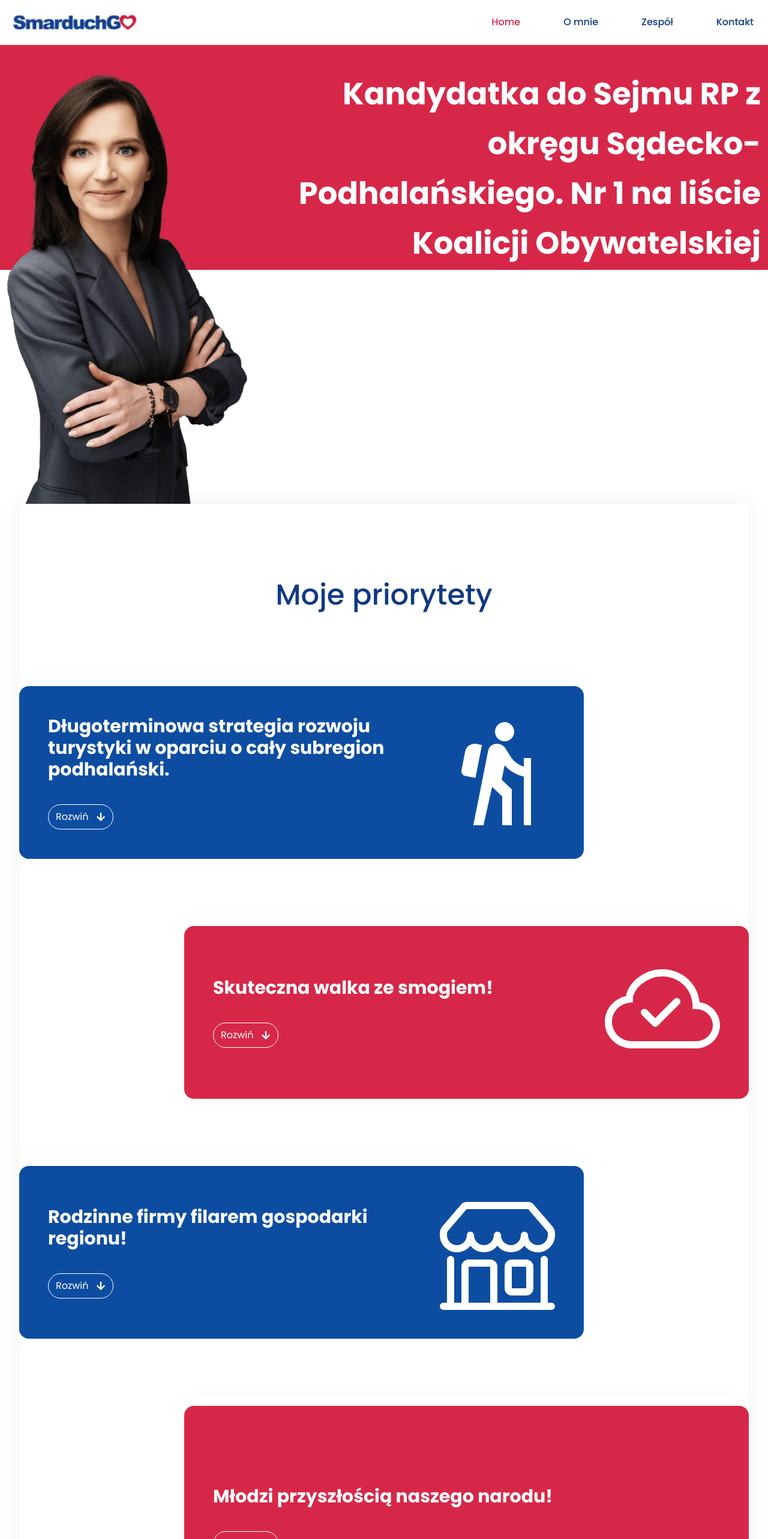
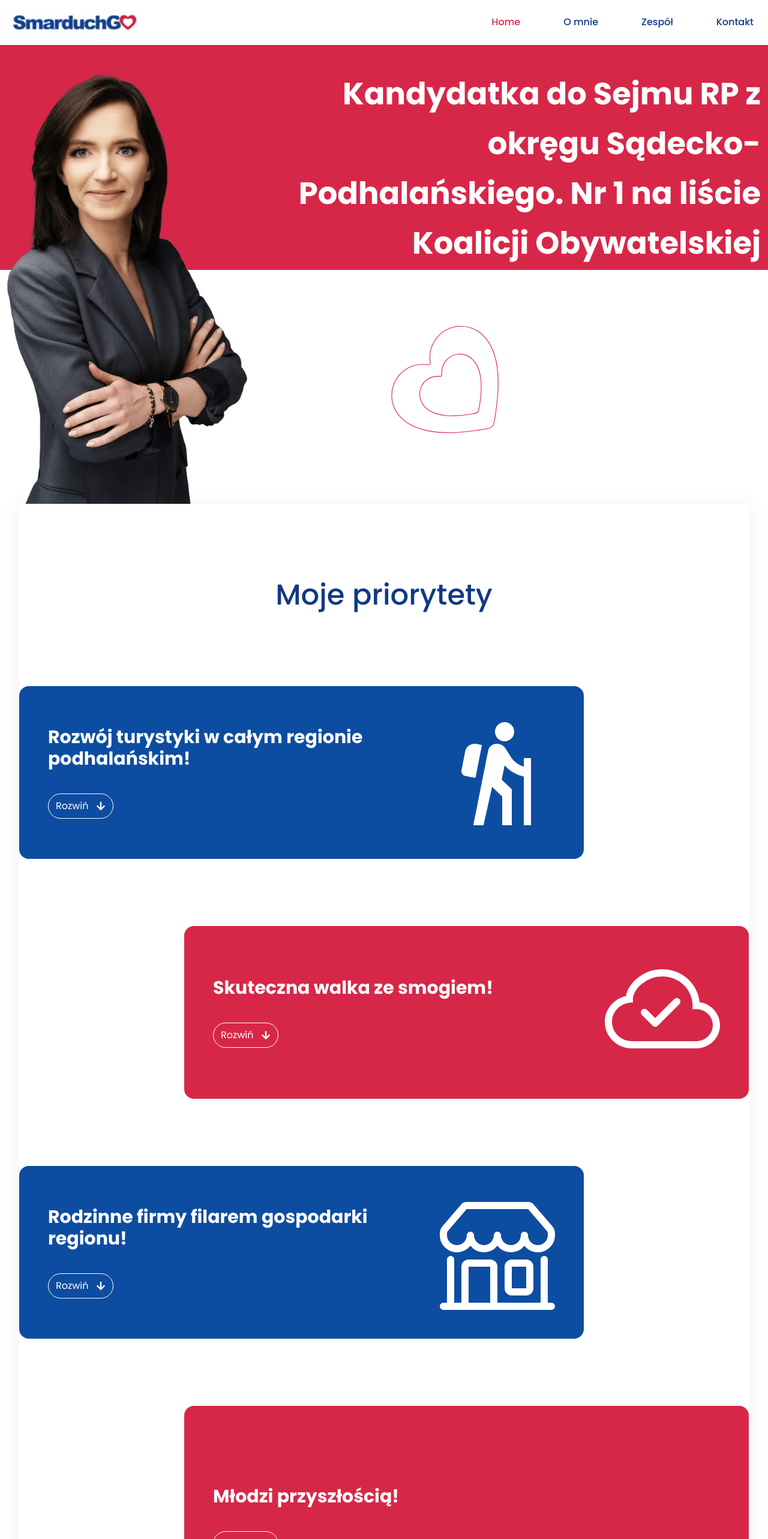
Before and after one commit to F4eNn/Weronika-smarduch-Posel, a Next.js app: page / in a window 1280 px wide. Shown: the top 2566 px of the page at 60% size. Built offline with nearby package versions, Linux system fonts and the light colour scheme; some icons are missing.

Commit message:
feat: add animate heart on hero

```diff
--- a/src/components/about/AboutMe.tsx
+++ b/src/components/about/AboutMe.tsx
@@ -18,13 +18,13 @@ export const AboutMe = () => {
 						<p className='mb-5'>
 							Nazywam się Weronika Smarduch wychowałam się w Nowym Targu, a mieszkam w Łopusznej. Jestem absolwentką
 							Uniwersytetu Ekomicznego w Krakowie. Od prawie dziesięciu lat zajmuję się analizą i kontrolą finansową w
-							inwestycjach i branży Horeca. Doskonale znam problemy jakie przechodzą przedsiębiorcy na południu
-							Małopolski. Pandemia Covid-19, rosnące koszty prowadzenia działalności i polski ład doprowadziło wiele
+							inwestycjach i branży Horeca. Doskonale znam problemy przez jakie przechodzą przedsiębiorcy na południu
+							Małopolski. Pandemia COVID-19, rosnące koszty prowadzenia działalności i Polski Ład doprowadziło wiele
 							małych firm do upadku a branża gastronomiczna znajduje sie obecnie w głębokim kryzysie.Dlatego właśnie
 							gospodarka i wolny rynek jest dla mnie priorytetem.
 						</p>
 						<p className='mb-5'>
-							Dzięki zaangażowaniu wielu młodych osób, udało nam się dorzucić, do debaty lokalne problem, z którymi
+							Dzięki zaangażowaniu wielu młodych osób rozmawiamy i rozwiązujemy realne, lokalne problemy, z którymi
 							borykają się mieszkańcy małych miejscowości. Brak młodych ludzi, wykluczenia komunikacyjne i ubożejące
 							rodziny są dziś nasza największą bolączką i mamy plan jak to zmienić! Dziś dostaliśmy możliwość
 							wprowadzenia naszych pomysłów w życie!
@@ -39,9 +39,9 @@ export const AboutMe = () => {
 						<div className='sm:ml-10'>
 							<p className='my-10 mb-5  text-left font-[500]'>kandyduję do Sejmu RP:</p>
 							<ul className='ml-10 list-disc space-y-3 text-left '>
-								<li>aby młode pokolenia miało odpowiednią reprezentację,</li>
-								<li>aby mieszkańcy małych miast i wsi odzyskali swój własny głos w parlamencie,</li>
-								<li>aby problemy lokalnych społeczeństw zawszy były priorytetem.</li>
+								<li>Aby młode pokolenia miały odpowiednią reprezentację,</li>
+								<li>Aby mieszkańcy małych miast i wsi odzyskali swój własny głos w parlamencie,</li>
+								<li>Aby problemy lokalnych społeczeństw zawszy były priorytetem.</li>
 							</ul>
 						</div>
 						<div className='absolute right-0 top-16 -z-10 h-40 w-40 fill-darkBlue/10'>
--- a/src/components/home/Hero.tsx
+++ b/src/components/home/Hero.tsx
@@ -2,12 +2,13 @@ import React from 'react'
 import Image from 'next/image'
 
 import { Wrapper } from '@/components/ui/Wrapper'
+import { AnimateHeart } from '../ui/AnimateHeart'
 
 export const Hero = () => {
 	return (
 		<div className='h-[375px] w-full bg-secondary pt-10 md:h-[325px] lg:h-[375px]'>
 			<Wrapper>
-				<div className='mx-3 flex flex-col justify-between md:flex-row '>
+				<div className='relative mx-3 flex flex-col justify-between md:flex-row '>
 					<Image
 						src='/weronika-minify/Weronika-stoi.webp'
 						alt='Weronika Smarduch'
@@ -15,9 +16,12 @@ export const Hero = () => {
 						height={600}
 						className='md:w-[300px] lg:w-[400px]'
 					/>
-					<h1 className='mt-11 font-bold text-center text-[2rem] leading-[3.7rem] text-darkBlue md:mt-0 md:text-right md:text-[2.2rem]  md:leading-[3.5rem] md:text-white lg:text-[2.8rem] lg:leading-[4.2rem] xl:text-[3.2rem] xl:leading-[5.2rem]'>
+					<h1 className='mt-11 text-center text-[2rem] font-bold leading-[3.7rem] text-darkBlue md:mt-0 md:text-right md:text-[2.2rem]  md:leading-[3.5rem] md:text-white lg:text-[2.8rem] lg:leading-[4.2rem] xl:text-[3.2rem] xl:leading-[5.2rem]'>
 						Kandydatka do Sejmu RP z okręgu Sądecko-Podhalańskiego. Nr 1 na liście Koalicji Obywatelskiej
 					</h1>
+					<div className='absolute  hidden  -rotate-45 md:bottom-0 md:left-1/2 md:block md:h-[175px] md:w-[175px] lg:h-[250px] lg:w-[250px] lg:bottom-16'>
+						<AnimateHeart />
+					</div>
 				</div>
 			</Wrapper>
 		</div>
--- /dev/null
+++ b/src/components/ui/AnimateHeart.tsx
@@ -0,0 +1,55 @@
+'use client'
+import React from 'react'
+
+import { motion } from '@/lib/motion'
+
+export const AnimateHeart = () => {
+	const pathVariants = {
+		initial: {
+			pathLength: 0,
+		},
+		animate: {
+			pathLength: 1,
+			transition: {
+				duration: 3,
+				ease: 'easeInOut',
+			},
+		},
+	}
+
+	return (
+		<svg
+			version='1.0'
+			xmlns='http://www.w3.org/2000/svg'
+			width='100%'
+			height='100%'
+			viewBox='0 0 900.000000 900.000000'
+			preserveAspectRatio='xMidYMid meet'
+		>
+			<g
+				transform='translate(0.000000,900.000000) scale(0.100000,-0.100000)'
+				className='transition-all duration-300'
+				fill='none'
+			>
+				<motion.path
+					strokeWidth={40}
+					stroke='#d72748'
+					{...pathVariants}
+					d='M2651 7779 c-47 -5 -136 -21 -199 -35 -673 -151 -1206 -653 -1397
+-1316 -50 -174 -67 -306 -68 -518 0 -281 37 -516 125 -790 308 -958 1115
+-1902 2508 -2937 337 -250 645 -466 699 -491 74 -34 171 -40 257 -17 68 18
+145 68 519 339 1332 965 2115 1777 2548 2641 153 307 243 591 299 940 17 110
+17 508 0 605 -98 547 -380 985 -827 1282 -348 231 -797 342 -1214 298 -521
+-55 -996 -324 -1305 -740 -65 -87 -81 -100 -125 -100 -42 0 -56 12 -137 120
+-66 88 -213 239 -304 313 -385 311 -883 457 -1379 406z m1138 -1380 c234 -60
+419 -178 592 -376 41 -48 49 -53 87 -53 39 0 46 6 169 128 142 141 232 202
+385 259 120 45 213 64 348 70 511 22 958 -314 1091 -822 21 -78 24 -113 24
+-260 0 -122 -6 -196 -18 -260 -130 -662 -645 -1283 -1682 -2029 -316 -227
+-310 -227 -604 -17 -234 168 -475 354 -636 492 -166 142 -483 462 -589 594
+-357 447 -539 922 -497 1301 46 407 283 747 634 909 81 37 159 61 261 81 104
+20 327 11 435 -17z'
+				/>
+			</g>
+		</svg>
+	)
+}
--- a/src/constants/priorities.tsx
+++ b/src/constants/priorities.tsx
@@ -4,23 +4,23 @@ import { FaArrowsDownToPeople } from 'react-icons/fa6'
 
 export const priorities = [
 	{
-		title: 'Długoterminowa strategia rozwoju turystyki w oparciu o cały subregion podhalański.',
-		desc: 'Mamy niepowtarzalny region, który przyciąga turystów wieloma pasmami górskimi oraz atrakcjami turystycznymi. Strategia powinna być przygotowa w oparciu o rozłożenie ruchu turystycznego, promocję całego regionu oraz z myślą o komforcie życia mieszkańców.',
+		title: 'Rozwój turystyki w całym regionie podhalańskim! ',
+		desc: 'Nasz niepowtarzalny region przyciąga turystów licznymi pasmami górskimi oraz innymi atrakcjami turystycznymi. Strategia rozwoju powinna być przygotowana z myślą o komforcie życia mieszkańców, rozłożeniu ruchu turystycznego oraz większej promocji naszego regionu.',
 		icon: <MdHiking />,
 	},
 	{
 		title: 'Skuteczna walka ze smogiem!',
-		desc: 'Nie jest możliwy dalszy rozwój turystyki, szczególnie zimowej bez rowziązania problemu smogu. Będę walczyć o przekierowanie środków z krajowego programu &ldquo;Czyste powietrze&rdquo; do budżetów samorządów, w szczególności tych, które pozycjonują się jako ośrodki turystyczne czy uzdrowiskowe.',
+		desc: 'Dalszy rozwój turystyki, a zwłaszcza zimowej nie jest możliwy bez rozwiązania problemu smogu. Będę walczyć o środki z krajowego programu „Czyste powietrze”, by uzyskać je dla lokalnych samorządów - w szczególności tych ze statusem uzdrowisk i ośrodków turystycznych. ',
 		icon: <BsCloudCheck />,
 	},
 	{
 		title: 'Rodzinne firmy filarem gospodarki regionu!',
-		desc: 'Pandemia Covid, rosnące koszty prowadzenia działalności gospodarczej oraz Polski Ład zabijają dziś opłacalność! Uprościmy podatki, przekształcimy Urzędy Skarbowe w Centra Obsługi Podatnika i zadbamy o stabilną sytuację gospodarczą i przyszłość małych przedsiębiorstw.',
+		desc: ' COVID-19 rosnące koszty prowadzenia działalności oraz Polski Ład zabijają dziś opłacalność! Uprośćmy podatki, przekształćmy Urzędy Skarbowe w Centra Obsługi Podatnika i zadbajmy o stabilną sytuację gospodarczą i lepszą przyszłość dla małych i średnich przedsiębiorstw.',
 		icon: <BsShop />,
 	},
 	{
-		title: 'Młodzi przyszłością naszego narodu!',
-		desc: 'Wielu z Nas zauważa, że młodzi z naszego śadecko-podhalańskiego regionu wyjeżdżają na studia czy za granicę i nie wracają na swoją ojcowiznę. Jest to bardzo niebezpieczne zjawisko, którego konsekwencje będziemy ponosić wszyscy. Dlatego tak ważne jest, aby stworzyć młodym możliwość powrotu w rodzinne strony. Priorytetami powinno być stworzenie odpowiedniej bazy przedszkoli, żłobków oraz walka z wykluczeniem komunikacyjnym',
+		title: 'Młodzi przyszłością!',
+		desc: 'Coraz częściej młodzi z naszego regionu wyjeżdżają na studia i do pracy do wielkich miast, czy za granicę i tam już zostają. Konsekwencje tego niebezpiecznego zjawiska będziemy ponosić wszyscy. Rozwiązaniem jest stworzenie w młodych chęci i danie im możliwości do powrotu w rodzinne strony. Priorytetami są stworzenie odpowiedniej bazy mieszkań, żłobków i przedszkoli oraz walka z wykluczeniem komunikacyjnym.',
 		icon: <FaArrowsDownToPeople />,
 	},
 ] as const
```
